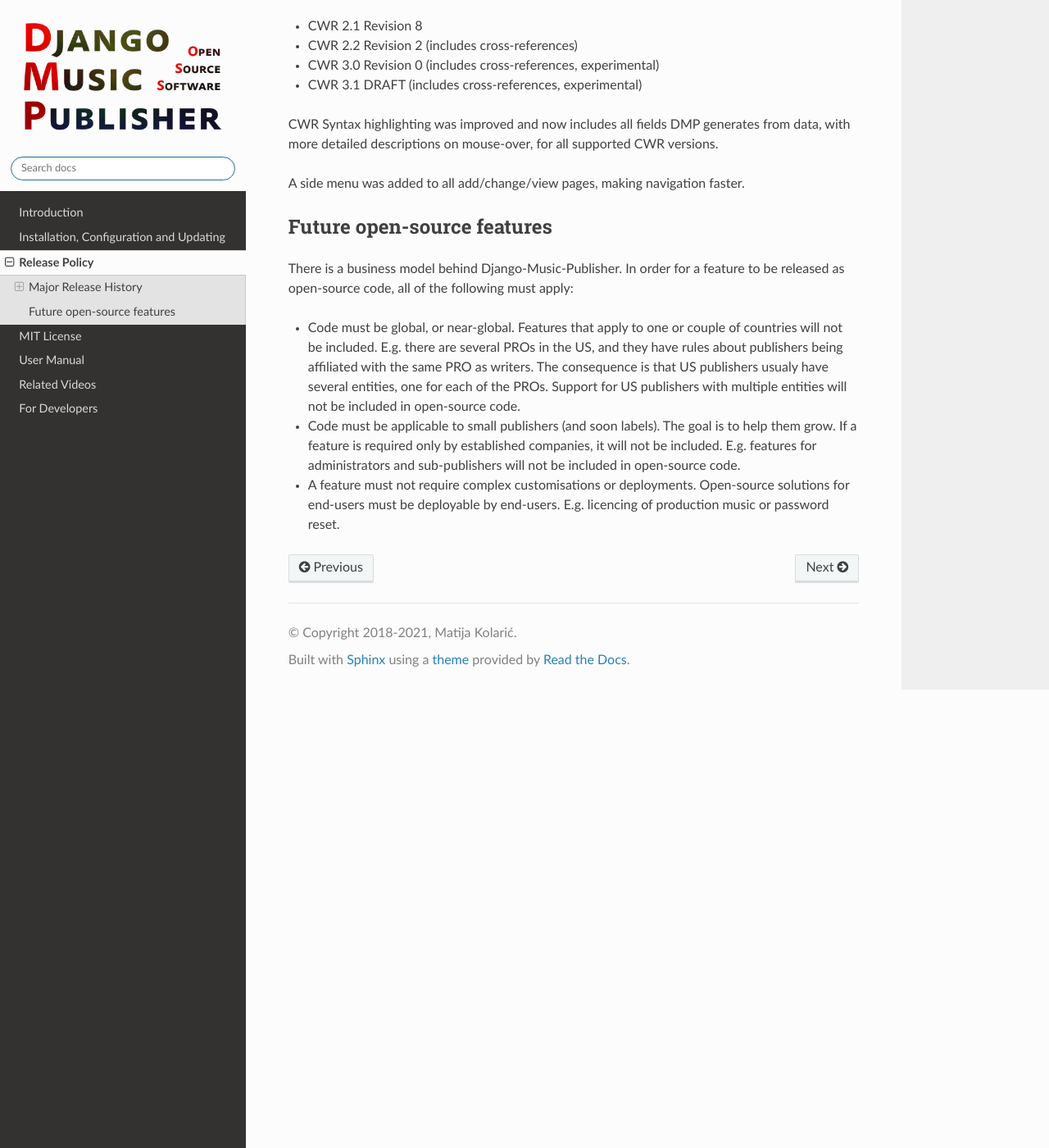
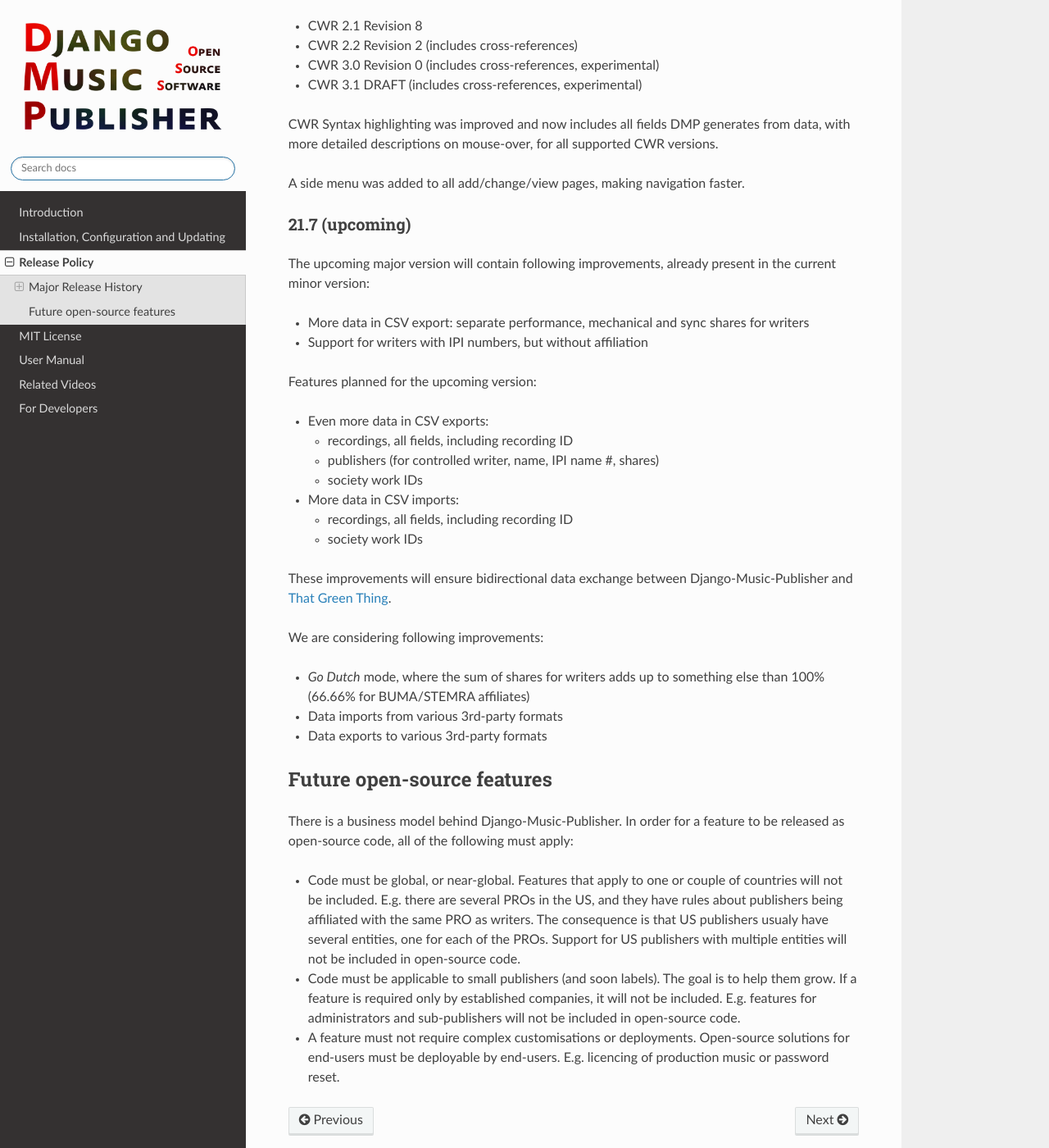
Before and after one commit to matijakolaric-com/django-music-publisher, a Sphinx documentation site: the page built from docs/releases.rst, in a window 1280 px wide and 1400 px high, scrolled down 1553 px. Shown: the whole window at 82% size. Built offline with Sphinx 7.4.7 and the Read the Docs theme 2.0.0, drawn with Linux system fonts in a browser that asks for light colours.

Commit message:
Documentation improvements

```diff
--- a/docs/index.rst
+++ b/docs/index.rst
@@ -12,7 +12,8 @@
 musical works** and **royalty processing**.
 
 This is the official documentation, including the user manual.
-Home page of this project, including the installation wizard, and comparison with commercial options, is at https://dmp.matijakolaric.com.
+`Home page <https://dmp.matijakolaric.com>`_ of this project includes an installation wizard and comparison
+with commercial options.
 
 
 .. toctree::
--- a/docs/manual_cwrexport.rst
+++ b/docs/manual_cwrexport.rst
@@ -1,5 +1,5 @@
-CWR Exports
-===================
+Common Works Registration Exports
+=======================================
 
 Common Works Registration (CWR) is a protocol and file format for batch registrations of musical works with collecting societies worldwide. Publishers send registrations and societies reply with acknowledgement files. Registrations in this formats are usually called CWRs and acknowledgement ACKs.
 
--- a/docs/manual_section_works.rst
+++ b/docs/manual_section_works.rst
@@ -22,7 +22,7 @@
 
    manual_work
    manual_writer
-   manual_cwrexport
+   CWR Exports <manual_cwrexport>
    manual_ackimport
    manual_dataimport
    manual_royaltycalculations
--- a/docs/releases.rst
+++ b/docs/releases.rst
@@ -74,6 +74,39 @@
 
 A side menu was added to all add/change/view pages, making navigation faster.
 
+21.7 (upcoming)
+-------------------------------------------
+
+The upcoming major version will contain following improvements, already present in the
+current minor version:
+
+* More data in CSV export: separate performance, mechanical and sync shares for writers
+* Support for writers with IPI numbers, but without affiliation
+
+Features planned for the upcoming version:
+
+* Even more data in CSV exports:
+
+  * recordings, all fields, including recording ID
+  * publishers (for controlled writer, name, IPI name #, shares)
+  * society work IDs
+
+* More data in CSV imports:
+
+  * recordings, all fields, including recording ID
+  * society work IDs
+
+These improvements will ensure bidirectional data exchange between Django-Music-Publisher
+and `That Green Thing <https://matijakolaric.com/thatgreenthing>`_.
+
+We are considering following improvements:
+
+* *Go Dutch* mode, where the sum of shares for writers adds up to something else than 100%
+  (66.66% for BUMA/STEMRA affiliates)
+
+* Data imports from various 3rd-party formats
+
+* Data exports to various 3rd-party formats
 
 Future open-source features
 ===========================
```
